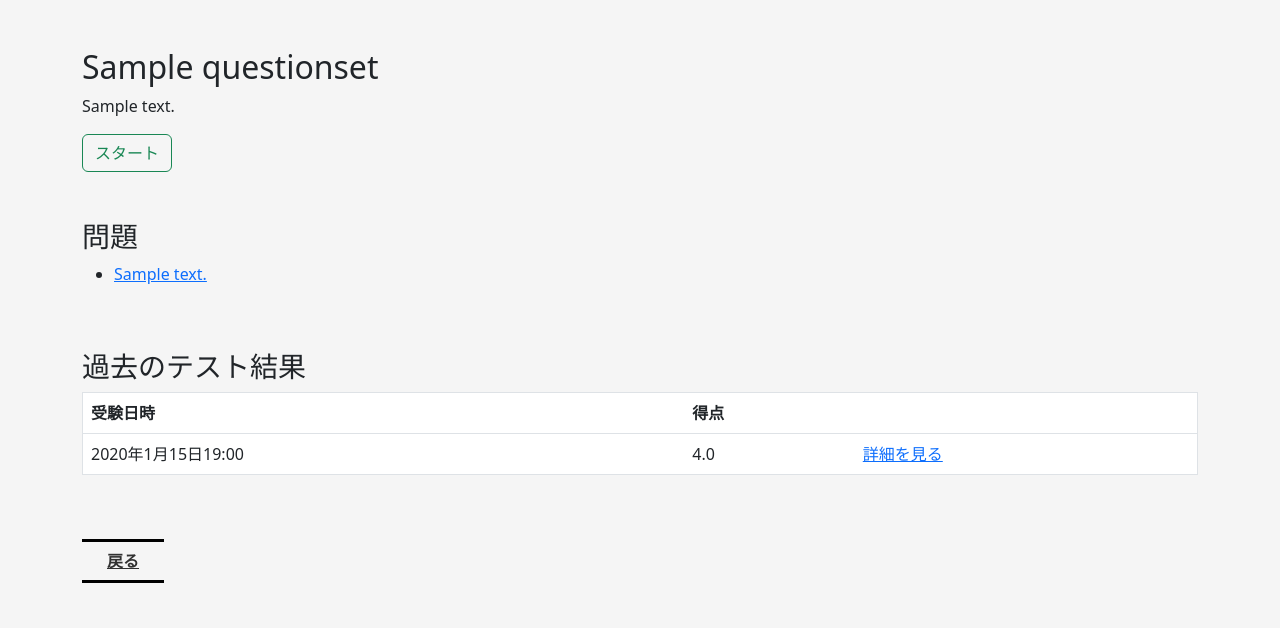
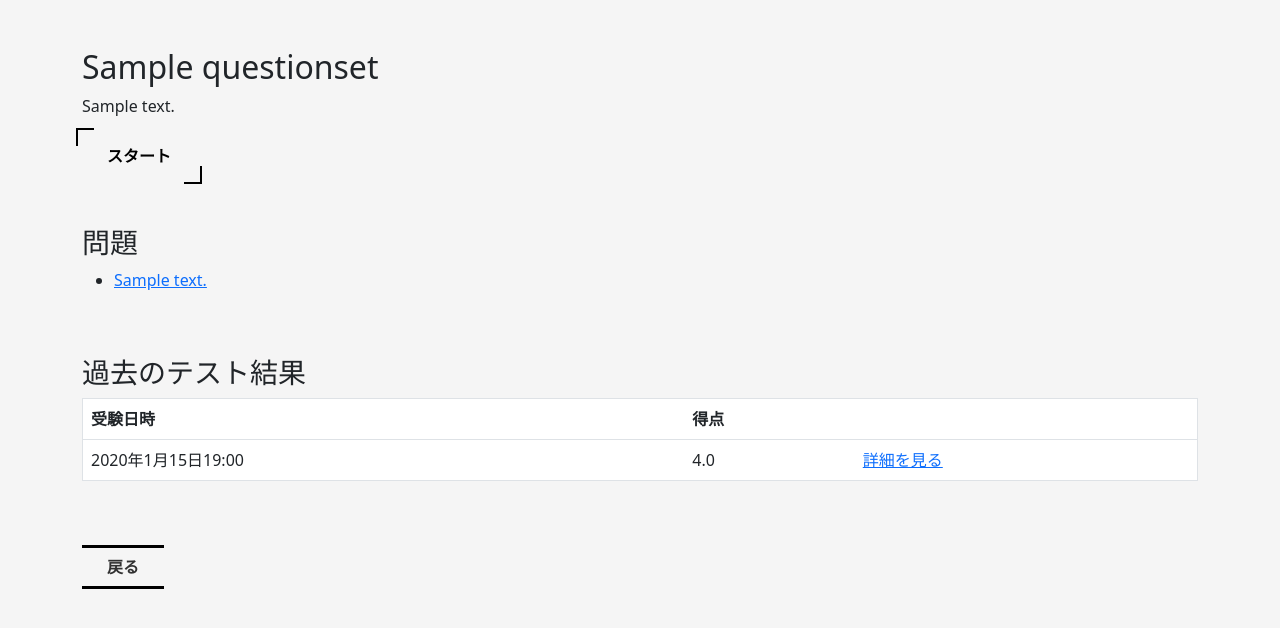
Before and after one commit to sbjalps0913/sbjBA, a Django app: page /ba/question_set/1/start/ in a window 1280 px wide. Shown: the part 56-684 px from the top of the page. Run offline with Django 4.2, Linux system fonts and the light colour scheme; a user stored in the database is signed in; tables that the repository leaves empty hold one stand-in row (values such as "Sample post").

Commit message:
[change]【通常ユーザ】スタートボタンのデザイン変更
[style.css]において，問題開始画面の「スタート」ボタンのデザイン"button_line004"を設定した．

```diff
--- a/ba/templates/ba/ba_QuestionSet_list.html
+++ b/ba/templates/ba/ba_QuestionSet_list.html
@@ -16,6 +16,8 @@
         {% endif %}
 
         <br><br>
-	  	<a href="{% url 'ba:home' %}" class="btn btn-secondary">ホームに戻る</a>
+        <div class="button_line006">
+	  		<a href="{% url 'ba:home' %}">ホームに戻る</a>
+	  	</div>
     </div>
 {% endblock %}
--- a/ba/templates/ba/ba_Question_detail.html
+++ b/ba/templates/ba/ba_Question_detail.html
@@ -16,6 +16,8 @@
     	</ul>
 
 		<br><br>
-	    <a href="{% url 'ba:start_question' question.question_set.pk %}" class="btn btn-secondary">戻る</a>
+		<div class="button_line006">
+	    	<a href="{% url 'ba:start_question' question.question_set.pk %}">戻る</a>
+	    </div>
   	</div>
 {% endblock %}
--- a/ba/templates/ba/ba_bean_detail.html
+++ b/ba/templates/ba/ba_bean_detail.html
@@ -17,6 +17,8 @@
 	  	</ul>
 
 	  	<br><br>
-  		<a href="{% url 'ba:user_bean_list' %}" class="btn btn-secondary">戻る</a>
+	  	<div class="button_line006">
+  			<a href="{% url 'ba:user_bean_list' %}">戻る</a>
+  		</div>
 	</div>
 {% endblock %}
--- a/ba/templates/ba/ba_bean_list.html
+++ b/ba/templates/ba/ba_bean_list.html
@@ -31,6 +31,8 @@
 	  	</ul>
 
 	  	<br><br>
-	  	<a href="{% url 'ba:home' %}" class="btn btn-secondary">ホームに戻る</a>
+	  	<div class="button_line006">
+	  		<a href="{% url 'ba:home' %}">ホームに戻る</a>
+	  	</div>
 	</div>
 {% endblock %}
--- a/ba/templates/ba/ba_home.html
+++ b/ba/templates/ba/ba_home.html
@@ -5,17 +5,17 @@
 {% block main %}
   	<div class="container mt-5">
     	<h2>ホーム</h2>
-		<div class="button_line001">
+		<div class="button_line1">
     		<a href="{% url 'ba:questionset_list' %}">問題集</a>
     	</div>
 
     	<br><br>
-    	<div class="button_line001">
+    	<div class="button_line1">
     		<a href="{% url 'ba:result_list' %}">自分のテスト結果</a>
     	</div>
 
     	<br><br>
-    	<div class="button_line001">
+    	<div class="button_line1">
     		<a href="{% url 'ba:user_bean_list' %}">コーヒー豆</a>
     	</div>
   	</div>
--- a/ba/templates/ba/ba_login.html
+++ b/ba/templates/ba/ba_login.html
@@ -20,7 +20,9 @@
       	<p><a href="{% url 'ba:home' %}">パスワードを忘れた方はこちら</a></p>
 
       	<br>
-      	<p><a href="{% url 'ba:start' %}">戻る</a></p>
+      	<div class="button_line006">
+      		<a href="{% url 'ba:start' %}">戻る</a>
+      	</div>
   	</div>
   	</form>
 {% endblock %}
--- a/ba/templates/ba/ba_result_list.html
+++ b/ba/templates/ba/ba_result_list.html
@@ -31,6 +31,10 @@
 	    </table>
 
 	  	<br><br>
-	  	<a href="{% url 'ba:home' %}" class="btn btn-secondary">ホームに戻る</a>
+	  	<div class="button_line006">
+	  		<a href="{% url 'ba:home' %}">ホームに戻る</a>
+	  	</div>
+
+	  	<br><br>
 	</div>
 {% endblock %}
--- a/ba/templates/ba/ba_start.html
+++ b/ba/templates/ba/ba_start.html
@@ -6,11 +6,11 @@
   	<div class="container mt-5">
     	<h2>スタートメニュー</h2>
     	<p>ユーザの種類を選択してください:</p>
-    	<div class="button_line001">
+    	<div class="button_line1">
     		<a href="{% url 'ba:login' %}">通常ユーザ</a>
     	</div>
     	<br><br>
-    	<div class="button_line001">
+    	<div class="button_line1">
     		<a href="{% url 'ba:login_manager' %}">管理者ユーザ</a>
     	</div>
   	</div>
--- a/ba/templates/ba/ba_start_question.html
+++ b/ba/templates/ba/ba_start_question.html
@@ -8,7 +8,9 @@
     	<p>{{ question_set.description }}</p>
     	<form method="post">
     		{% csrf_token %}
-    		<button type="submit" class="btn btn-outline-success">スタート</button>
+    		<div class="button_line004">
+    			<button type="submit">スタート</button>
+    		</div>
     	</form>
 
     	<br><br>
--- a/static/style.css
+++ b/static/style.css
@@ -23,10 +23,16 @@
 
 
 
-/* LINE001 */
-.button_line001 a {
+# メニュー選択
+.button_line1 {
     position: relative;
-    display: flex;
+    display: inline-block; /* ボタンをブロック要素として表示 */
+    margin-left: 50px; /* 左マージンを追加 */
+}
+
+.button_line1 a {
+    position: relative;
+    display: inline-block;
     justify-content: space-around;
     align-items: center;
     margin: 0 auto;
@@ -35,9 +41,9 @@
     color: #313131;
     transition: 0.3s ease-in-out;
     font-weight: 600;
-    margin-left: 50px;
+    text-decoration: none; /* リンクの下線を削除 */
 }
-.button_line001 a:before {
+.button_line1 a:before {
     position: absolute;
     bottom: 0px;
     left: 50%;
@@ -47,7 +53,7 @@
     background: rgba(0,0,0,.1);
     transform: translateX(-50%);
 }
-.button_line001 a:after {
+.button_line1 a:after {
     position: absolute;
     bottom: 0px;
     left: 0;
@@ -59,10 +65,10 @@
     transform-origin: left top;
     transition: transform .3s;
 }
-.button_line001 a:hover {
+.button_line1 a:hover {
     opacity: 0.7;
 }
-.button_line001 a:hover:after {
+.button_line1 a:hover:after {
     transform: scale(1, 1);
 }
 
@@ -81,6 +87,7 @@
     color: #313131;
     transition: 0.3s ease-in-out;
     font-weight: 600;
+    text-decoration: none; /* リンクの下線を削除 */
 }
 
 .button_line006 a:before,
@@ -107,3 +114,61 @@
 .button_line006 a:hover:after {
     width: 0;
 }
+
+
+# 「スタート」ボタン
+.button_line004 {
+    position: relative;
+    display: inline-block; /* ボタンをブロック要素として表示 */
+    margin-left: 50px; /* 左マージンを追加 */
+}
+
+.button_line004 button {
+    position: relative;
+    display: inline-block;
+    justify-content: space-around;
+    align-items: center;
+    margin: 0 auto;
+    max-width: 200px;
+    padding: 10px 25px;
+    color: #000;
+    transition: 0.3s ease-in-out;
+    font-weight: 600;
+    border: none;
+    cursor: pointer; /* ボタンのカーソルをポインターに変更 */
+    background: transparent; /* ボタンの背景色を透明に設定 */
+}
+.button_line004 button:before,
+.button_line004 button:after {
+	content: '';
+	width: 18px;
+	height: 18px;
+	border-color: #000;
+	box-sizing: border-box;
+	border-style :solid;
+	display: block;
+	position: absolute;
+	transition: all 0.3s ease-in-out;
+}
+.button_line004 button:before {
+	top: -6px;
+	left: -6px;
+	border-width: 2px 0 0 2px;
+	z-index: 5;
+}
+.button_line004 button:after {
+	bottom: -6px;
+	right: -6px;
+	border-width: 0 2px 2px 0;
+}
+.button_line004 button:hover:before,
+.button_line004 button:hover:after {
+	width: calc(100% + 12px);
+	height: calc(100% + 12px);
+	border-color: #000;
+}
+.button_line004 button:hover {
+	color: #fff;
+	background-color: #000;
+	border-color: #000;
+}
```
Also changed, not shown: ba/templates/ba/ba_result.html (+5 -5 lines).
